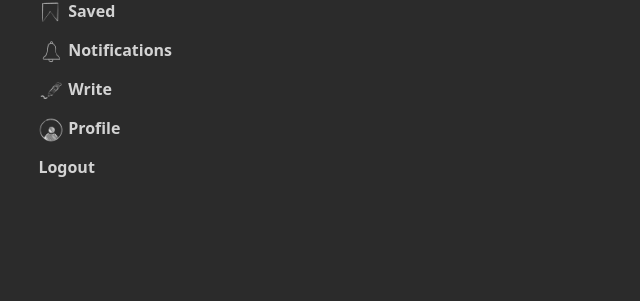
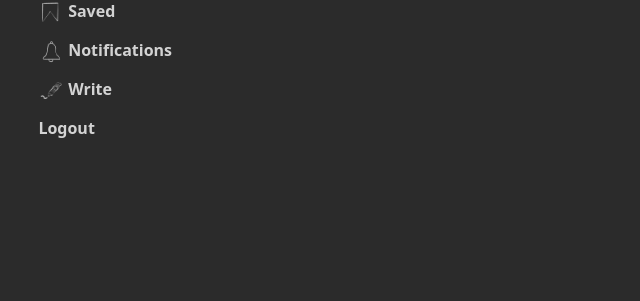
Before and after one commit to muni106/web-proj, a PHP site: page /saved_posts.php in a window 1280 px wide. Shown: the part 145-446 px from the top of the page, without its empty margins (0-640 px from the left). Run offline with PHP 8.4, Linux system fonts and the light colour scheme; the visitor is signed in with stand-in values (Sample User, id 1); data comes from the database, SQL or seed files in the repository; data that the repository does not hold is empty.

Commit message:
remove userProfileMe from desktop navbar

```diff
--- a/my_web_pages/navbar.php
+++ b/my_web_pages/navbar.php
@@ -32,12 +32,6 @@
             </a>
         </li>
         <li>
-            <a href="userProfileMe.php">
-                <img src="./assets/images/Profile.png" alt="profilePersonal">
-                Profile
-            </a>
-        </li>
-        <li>
             <a href="process_logout.php">
                 Logout
             </a>
```
